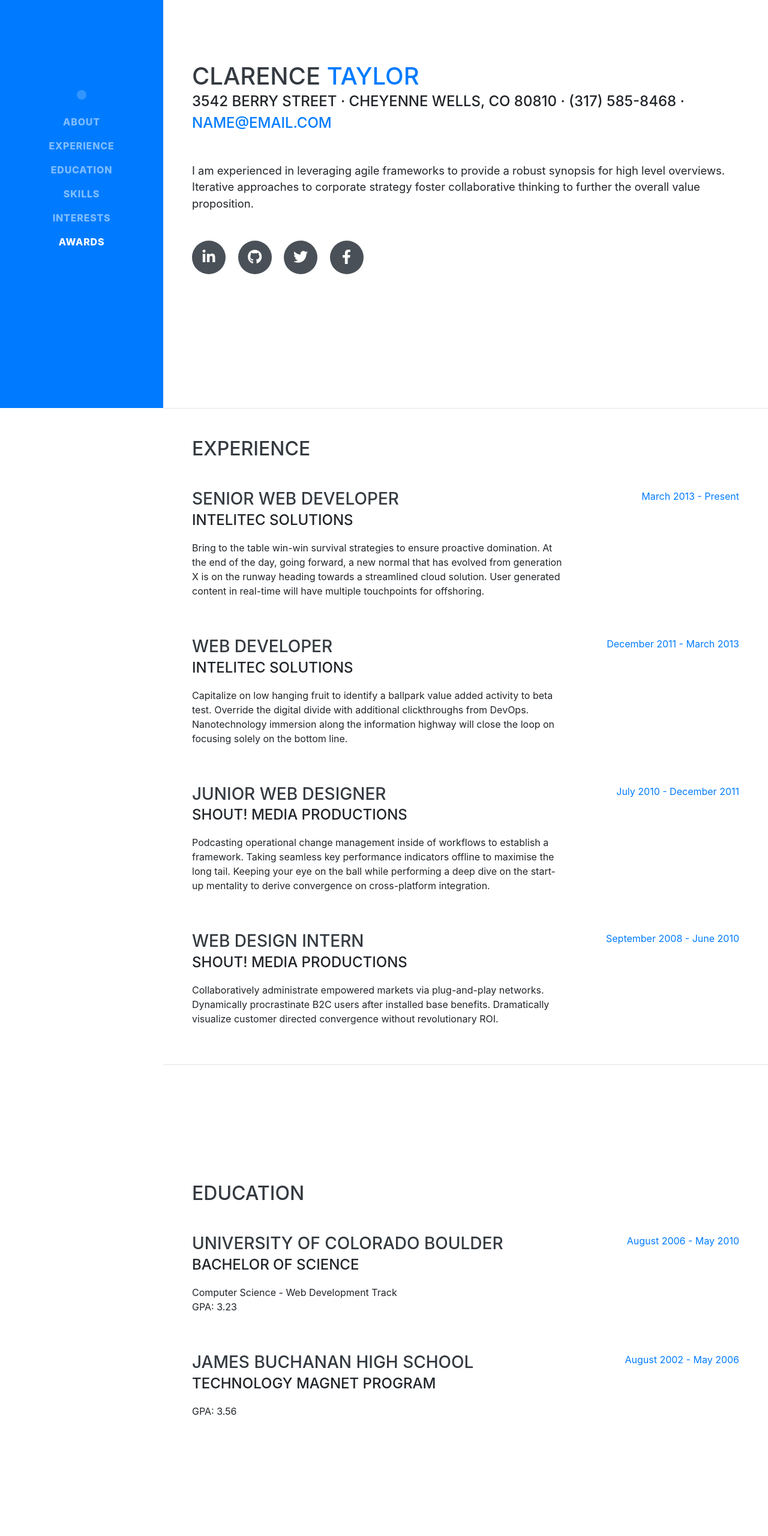
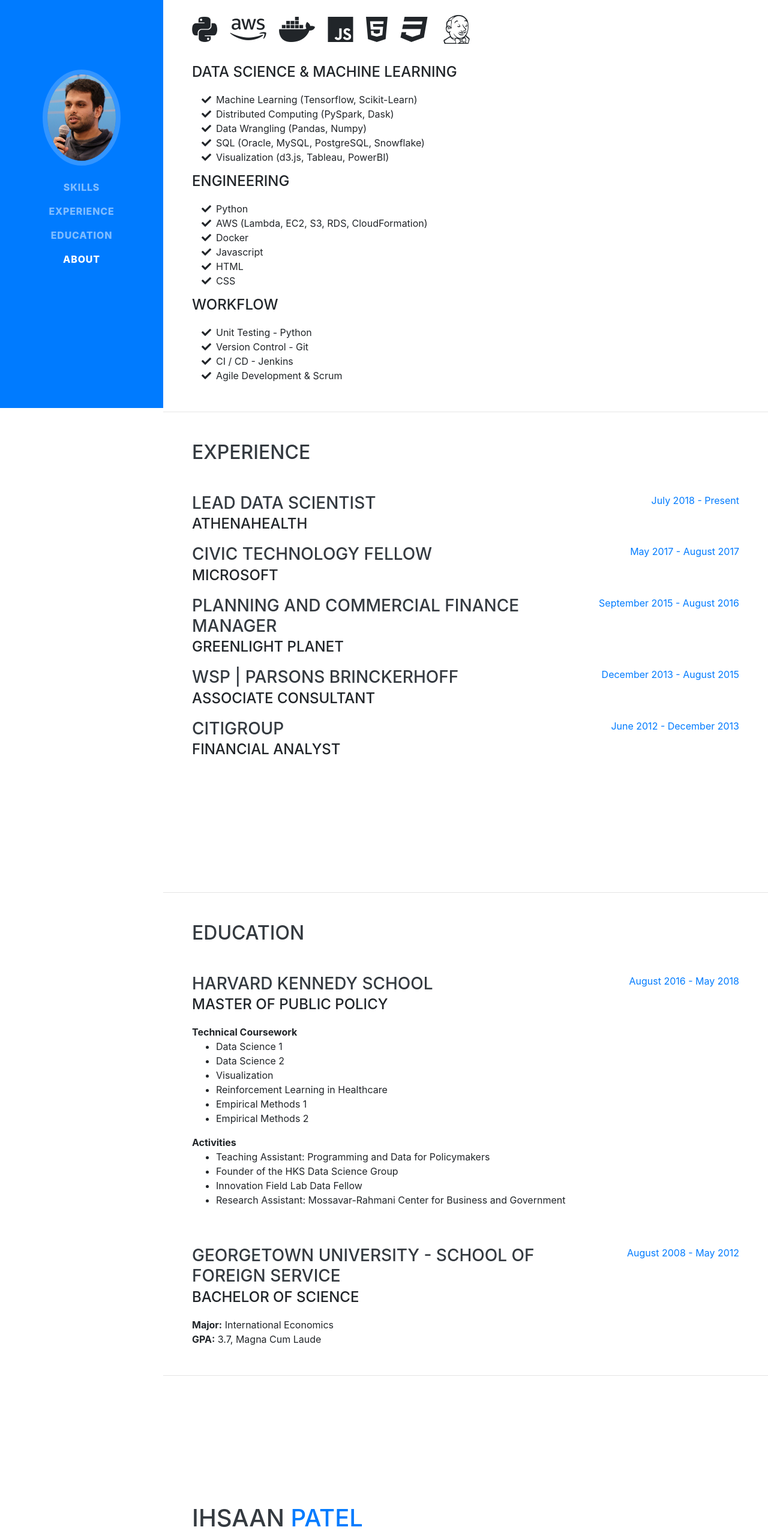
Before and after one commit to pateli18/personal-website, a website with bundled scripts: page index.html in a window 1280 px wide. Shown: the part 120-2680 px from the top of the page at 60% size. Built offline with nearby package versions, Linux system fonts and the light colour scheme; files whose address does not match are found by name; a web font is replaced by a local one.

Commit message:
create base website

```diff
--- a/css/resume.css
+++ b/css/resume.css
@@ -190,3 +190,7 @@
 a:hover, a:focus, a:active {
   color: #824027;
 }
+
+.skills-heading {
+  margin-top: 10px;
+}
--- a/index.html
+++ b/index.html
@@ -19,7 +19,7 @@
   <link href="vendor/fontawesome-free/css/all.min.css" rel="stylesheet">
 
   <!-- Custom styles for this template -->
-  <link href="css/resume.min.css" rel="stylesheet">
+  <link href="css/resume.css" rel="stylesheet">
 
 </head>
 
@@ -29,7 +29,7 @@
     <a class="navbar-brand js-scroll-trigger" href="#page-top">
       <span class="d-block d-lg-none">Ihsaan Patel</span>
       <span class="d-none d-lg-block">
-        <img class="img-fluid img-profile rounded-circle mx-auto mb-2" src="img/profile.jpg" alt="">
+        <img class="img-fluid img-profile rounded-circle mx-auto mb-2" src="img/profile.png" alt="">
       </span>
     </a>
     <button class="navbar-toggler" type="button" data-toggle="collapse" data-target="#navbarSupportedContent" aria-controls="navbarSupportedContent" aria-expanded="false" aria-label="Toggle navigation">
@@ -38,7 +38,7 @@
     <div class="collapse navbar-collapse" id="navbarSupportedContent">
       <ul class="navbar-nav">
         <li class="nav-item">
-          <a class="nav-link js-scroll-trigger" href="#about">About</a>
+          <a class="nav-link js-scroll-trigger" href="#skills">Skills</a>
         </li>
         <li class="nav-item">
           <a class="nav-link js-scroll-trigger" href="#experience">Experience</a>
@@ -47,13 +47,7 @@
           <a class="nav-link js-scroll-trigger" href="#education">Education</a>
         </li>
         <li class="nav-item">
-          <a class="nav-link js-scroll-trigger" href="#skills">Skills</a>
-        </li>
-        <li class="nav-item">
-          <a class="nav-link js-scroll-trigger" href="#interests">Interests</a>
-        </li>
-        <li class="nav-item">
-          <a class="nav-link js-scroll-trigger" href="#awards">Awards</a>
+          <a class="nav-link js-scroll-trigger" href="#about">About</a>
         </li>
       </ul>
     </div>
@@ -61,29 +55,89 @@
 
   <div class="container-fluid p-0">
 
-    <section class="resume-section p-3 p-lg-5 d-flex align-items-center" id="about">
+    <section class="resume-section p-3 p-lg-5 d-flex align-items-center" id="skills">
       <div class="w-100">
-        <h1 class="mb-0">Clarence
-          <span class="text-primary">Taylor</span>
-        </h1>
-        <div class="subheading mb-5">3542 Berry Street · Cheyenne Wells, CO 80810 · (317) 585-8468 ·
-          <a href="mailto:name@email.com">name@email.com</a>
-        </div>
-        <p class="lead mb-5">I am experienced in leveraging agile frameworks to provide a robust synopsis for high level overviews. Iterative approaches to corporate strategy foster collaborative thinking to further the overall value proposition.</p>
-        <div class="social-icons">
-          <a href="#">
-            <i class="fab fa-linkedin-in"></i>
-          </a>
-          <a href="#">
-            <i class="fab fa-github"></i>
-          </a>
-          <a href="#">
-            <i class="fab fa-twitter"></i>
-          </a>
-          <a href="#">
-            <i class="fab fa-facebook-f"></i>
-          </a>
-        </div>
+        <h2 class="mb-5">Skills</h2>
+        <ul class="list-inline dev-icons">
+          <li class="list-inline-item">
+            <i class="fab fa-python"></i>
+          </li>
+          <li class="list-inline-item">
+            <i class="fab fa-aws"></i>
+          </li>
+          <li class="list-inline-item">
+            <i class="fab fa-docker"></i>
+          </li>
+          <li class="list-inline-item">
+            <i class="fab fa-js"></i>
+          </li>
+          <li class="list-inline-item">
+            <i class="fab fa-html5"></i>
+          </li>
+          <li class="list-inline-item">
+            <i class="fab fa-css3"></i>
+          </li>
+          <li class="list-inline-item">
+            <i class="fab fa-jenkins"></i>
+          </li>
+        </ul>
+
+        <div class="subheading mb-3 skills-heading">Data Science &amp; Machine Learning</div>
+        <ul class="fa-ul mb-0">
+          <li>
+            <i class="fa-li fa fa-check"></i>
+            Machine Learning (Tensorflow, Scikit-Learn)</li>
+          <li>
+            <i class="fa-li fa fa-check"></i>
+            Distributed Computing (PySpark, Dask)</li>
+          <li>
+            <i class="fa-li fa fa-check"></i>
+            Data Wrangling (Pandas, Numpy)</li>
+          <li>
+            <i class="fa-li fa fa-check"></i>
+            SQL (Oracle, MySQL, PostgreSQL, Snowflake)</li>
+          <li>
+            <i class="fa-li fa fa-check"></i>
+            Visualization (d3.js, Tableau, PowerBI)</li>
+        </ul>
+
+        <div class="subheading mb-3 skills-heading">Engineering</div>
+        <ul class="fa-ul mb-0">
+          <li>
+            <i class="fa-li fa fa-check"></i>
+            Python</li>
+          <li>
+            <i class="fa-li fa fa-check"></i>
+            AWS (Lambda, EC2, S3, RDS, CloudFormation)</li>
+          <li>
+            <i class="fa-li fa fa-check"></i>
+            Docker</li>
+          <li>
+            <i class="fa-li fa fa-check"></i>
+            Javascript</li>
+          <li>
+            <i class="fa-li fa fa-check"></i>
+            HTML</li>
+          <li>
+            <i class="fa-li fa fa-check"></i>
+            CSS</li>
+        </ul>
+
+        <div class="subheading mb-3 skills-heading">Workflow</div>
+        <ul class="fa-ul mb-0">
+          <li>
+            <i class="fa-li fa fa-check"></i>
+            Unit Testing - Python</li>
+          <li>
+            <i class="fa-li fa fa-check"></i>
+            Version Control - Git</li>
+          <li>
+            <i class="fa-li fa fa-check"></i>
+            CI / CD - Jenkins</li>
+          <li>
+            <i class="fa-li fa fa-check"></i>
+            Agile Development &amp; Scrum</li>
+        </ul>
       </div>
     </section>
 
@@ -93,47 +147,53 @@
       <div class="w-100">
         <h2 class="mb-5">Experience</h2>
 
-        <div class="resume-item d-flex flex-column flex-md-row justify-content-between mb-5">
+        <div class="resume-item d-flex flex-column flex-md-row justify-content-between">
           <div class="resume-content">
-            <h3 class="mb-0">Senior Web Developer</h3>
-            <div class="subheading mb-3">Intelitec Solutions</div>
-            <p>Bring to the table win-win survival strategies to ensure proactive domination. At the end of the day, going forward, a new normal that has evolved from generation X is on the runway heading towards a streamlined cloud solution. User generated content in real-time will have multiple touchpoints for offshoring.</p>
+            <h3 class="mb-0">Lead Data Scientist</h3>
+            <div class="subheading mb-3">athenahealth</div>
           </div>
           <div class="resume-date text-md-right">
-            <span class="text-primary">March 2013 - Present</span>
-          </div>
-        </div>
-
-        <div class="resume-item d-flex flex-column flex-md-row justify-content-between mb-5">
-          <div class="resume-content">
-            <h3 class="mb-0">Web Developer</h3>
-            <div class="subheading mb-3">Intelitec Solutions</div>
-            <p>Capitalize on low hanging fruit to identify a ballpark value added activity to beta test. Override the digital divide with additional clickthroughs from DevOps. Nanotechnology immersion along the information highway will close the loop on focusing solely on the bottom line.</p>
-          </div>
-          <div class="resume-date text-md-right">
-            <span class="text-primary">December 2011 - March 2013</span>
-          </div>
-        </div>
-
-        <div class="resume-item d-flex flex-column flex-md-row justify-content-between mb-5">
-          <div class="resume-content">
-            <h3 class="mb-0">Junior Web Designer</h3>
-            <div class="subheading mb-3">Shout! Media Productions</div>
-            <p>Podcasting operational change management inside of workflows to establish a framework. Taking seamless key performance indicators offline to maximise the long tail. Keeping your eye on the ball while performing a deep dive on the start-up mentality to derive convergence on cross-platform integration.</p>
-          </div>
-          <div class="resume-date text-md-right">
-            <span class="text-primary">July 2010 - December 2011</span>
+            <span class="text-primary">July 2018 - Present</span>
           </div>
         </div>
 
         <div class="resume-item d-flex flex-column flex-md-row justify-content-between">
           <div class="resume-content">
-            <h3 class="mb-0">Web Design Intern</h3>
-            <div class="subheading mb-3">Shout! Media Productions</div>
-            <p>Collaboratively administrate empowered markets via plug-and-play networks. Dynamically procrastinate B2C users after installed base benefits. Dramatically visualize customer directed convergence without revolutionary ROI.</p>
+            <h3 class="mb-0">Civic Technology Fellow</h3>
+            <div class="subheading mb-3">Microsoft</div>
           </div>
           <div class="resume-date text-md-right">
-            <span class="text-primary">September 2008 - June 2010</span>
+            <span class="text-primary">May 2017 - August 2017</span>
+          </div>
+        </div>
+
+        <div class="resume-item d-flex flex-column flex-md-row justify-content-between">
+          <div class="resume-content">
+            <h3 class="mb-0">Planning and Commercial Finance Manager</h3>
+            <div class="subheading mb-3">Greenlight Planet</div>
+          </div>
+          <div class="resume-date text-md-right">
+            <span class="text-primary">September 2015 - August 2016</span>
+          </div>
+        </div>
+
+        <div class="resume-item d-flex flex-column flex-md-row justify-content-between">
+          <div class="resume-content">
+            <h3 class="mb-0">WSP | Parsons Brinckerhoff</h3>
+            <div class="subheading mb-3">Associate Consultant</div>
+          </div>
+          <div class="resume-date text-md-right">
+            <span class="text-primary">December 2013 - August 2015</span>
+          </div>
+        </div>
+
+        <div class="resume-item d-flex flex-column flex-md-row justify-content-between">
+          <div class="resume-content">
+            <h3 class="mb-0">Citigroup</h3>
+            <div class="subheading mb-3">Financial Analyst</div>
+          </div>
+          <div class="resume-date text-md-right">
+            <span class="text-primary">June 2012 - December 2013</span>
           </div>
         </div>
 
@@ -149,24 +209,41 @@
 
         <div class="resume-item d-flex flex-column flex-md-row justify-content-between mb-5">
           <div class="resume-content">
-            <h3 class="mb-0">University of Colorado Boulder</h3>
-            <div class="subheading mb-3">Bachelor of Science</div>
-            <div>Computer Science - Web Development Track</div>
-            <p>GPA: 3.23</p>
+            <h3 class="mb-0">Harvard Kennedy School</h3>
+            <div class="subheading mb-3">Master of Public Policy</div>
+            <div><strong>Technical Coursework</strong>
+              <ul>
+                <li>Data Science 1</li>
+                <li>Data Science 2</li>
+                <li>Visualization</li>
+                <li>Reinforcement Learning in Healthcare</li>
+                <li>Empirical Methods 1</li>
+                <li>Empirical Methods 2</li>
+              </ul>
+            </div>
+            <div><strong>Activities</strong>
+              <ul>
+                <li>Teaching Assistant: Programming and Data for Policymakers</li>
+                <li>Founder of the HKS Data Science Group</li>
+                <li>Innovation Field Lab Data Fellow</li>
+                <li>Research Assistant: Mossavar-Rahmani Center for Business and Government</li>
+              </ul>
+            </div>
           </div>
           <div class="resume-date text-md-right">
-            <span class="text-primary">August 2006 - May 2010</span>
+            <span class="text-primary">August 2016 - May 2018</span>
           </div>
         </div>
 
         <div class="resume-item d-flex flex-column flex-md-row justify-content-between">
           <div class="resume-content">
-            <h3 class="mb-0">James Buchanan High School</h3>
-            <div class="subheading mb-3">Technology Magnet Program</div>
-            <p>GPA: 3.56</p>
+            <h3 class="mb-0">Georgetown University - School of Foreign Service</h3>
+            <div class="subheading mb-3">Bachelor of Science</div>
+            <div><strong>Major:</strong> International Economics</div>
+            <div><strong>GPA:</strong> 3.7, Magna Cum Laude</div>
           </div>
           <div class="resume-date text-md-right">
-            <span class="text-primary">August 2002 - May 2006</span>
+            <span class="text-primary">August 2008 - May 2012</span>
           </div>
         </div>
 
@@ -175,111 +252,22 @@
 
     <hr class="m-0">
 
-    <section class="resume-section p-3 p-lg-5 d-flex align-items-center" id="skills">
+    <section class="resume-section p-3 p-lg-5 d-flex align-items-center" id="about">
       <div class="w-100">
-        <h2 class="mb-5">Skills</h2>
-
-        <div class="subheading mb-3">Programming Languages &amp; Tools</div>
-        <ul class="list-inline dev-icons">
-          <li class="list-inline-item">
-            <i class="fab fa-html5"></i>
-          </li>
-          <li class="list-inline-item">
-            <i class="fab fa-css3-alt"></i>
-          </li>
-          <li class="list-inline-item">
-            <i class="fab fa-js-square"></i>
-          </li>
-          <li class="list-inline-item">
-            <i class="fab fa-angular"></i>
-          </li>
-          <li class="list-inline-item">
-            <i class="fab fa-react"></i>
-          </li>
-          <li class="list-inline-item">
-            <i class="fab fa-node-js"></i>
-          </li>
-          <li class="list-inline-item">
-            <i class="fab fa-sass"></i>
-          </li>
-          <li class="list-inline-item">
-            <i class="fab fa-less"></i>
-          </li>
-          <li class="list-inline-item">
-            <i class="fab fa-wordpress"></i>
-          </li>
-          <li class="list-inline-item">
-            <i class="fab fa-gulp"></i>
-          </li>
-          <li class="list-inline-item">
-            <i class="fab fa-grunt"></i>
-          </li>
-          <li class="list-inline-item">
-            <i class="fab fa-npm"></i>
-          </li>
-        </ul>
-
-        <div class="subheading mb-3">Workflow</div>
-        <ul class="fa-ul mb-0">
-          <li>
-            <i class="fa-li fa fa-check"></i>
-            Mobile-First, Responsive Design</li>
-          <li>
-            <i class="fa-li fa fa-check"></i>
-            Cross Browser Testing &amp; Debugging</li>
-          <li>
-            <i class="fa-li fa fa-check"></i>
-            Cross Functional Teams</li>
-          <li>
-            <i class="fa-li fa fa-check"></i>
-            Agile Development &amp; Scrum</li>
-        </ul>
-      </div>
-    </section>
-
-    <hr class="m-0">
-
-    <section class="resume-section p-3 p-lg-5 d-flex align-items-center" id="interests">
-      <div class="w-100">
-        <h2 class="mb-5">Interests</h2>
-        <p>Apart from being a web developer, I enjoy most of my time being outdoors. In the winter, I am an avid skier and novice ice climber. During the warmer months here in Colorado, I enjoy mountain biking, free climbing, and kayaking.</p>
-        <p class="mb-0">When forced indoors, I follow a number of sci-fi and fantasy genre movies and television shows, I am an aspiring chef, and I spend a large amount of my free time exploring the latest technology advancements in the front-end web development world.</p>
-      </div>
-    </section>
-
-    <hr class="m-0">
-
-    <section class="resume-section p-3 p-lg-5 d-flex align-items-center" id="awards">
-      <div class="w-100">
-        <h2 class="mb-5">Awards &amp; Certifications</h2>
-        <ul class="fa-ul mb-0">
-          <li>
-            <i class="fa-li fa fa-trophy text-warning"></i>
-            Google Analytics Certified Developer</li>
-          <li>
-            <i class="fa-li fa fa-trophy text-warning"></i>
-            Mobile Web Specialist - Google Certification</li>
-          <li>
-            <i class="fa-li fa fa-trophy text-warning"></i>
-            1<sup>st</sup>
-            Place - University of Colorado Boulder - Emerging Tech Competition 2009</li>
-          <li>
-            <i class="fa-li fa fa-trophy text-warning"></i>
-            1<sup>st</sup>
-            Place - University of Colorado Boulder - Adobe Creative Jam 2008 (UI Design Category)</li>
-          <li>
-            <i class="fa-li fa fa-trophy text-warning"></i>
-            2<sup>nd</sup>
-            Place - University of Colorado Boulder - Emerging Tech Competition 2008</li>
-          <li>
-            <i class="fa-li fa fa-trophy text-warning"></i>
-            1<sup>st</sup>
-            Place - James Buchanan High School - Hackathon 2006</li>
-          <li>
-            <i class="fa-li fa fa-trophy text-warning"></i>
-            3<sup>rd</sup>
-            Place - James Buchanan High School - Hackathon 2005</li>
-        </ul>
+        <h1 class="mb-0">Ihsaan
+          <span class="text-primary">Patel</span>
+        </h1>
+        <div class="subheading mb-5">Data Scientist · Harvard Kennedy School MPP
+        </div>
+        <p class="lead mb-5">I am interested in building machine learning based products, particularly in healthcare, clean energy, and transportation. I'm currently a lead data scientist at athenahealth where I build production deep learning systems for a variety of use cases. Prior to athena I attended from the Harvard Kennedy School where I focused on using machine learning to improve public service delivery. Before graduate school I worked in a number of finance / consulting roles.</p>
+        <div class="social-icons">
+          <a href="https://www.linkedin.com/in/ihsaanpatel/">
+            <i class="fab fa-linkedin-in"></i>
+          </a>
+          <a href="https://github.com/pateli18">
+            <i class="fab fa-github"></i>
+          </a>
+        </div>
       </div>
     </section>
 
```
Also changed, not shown: css/resume.min.css (deleted).
